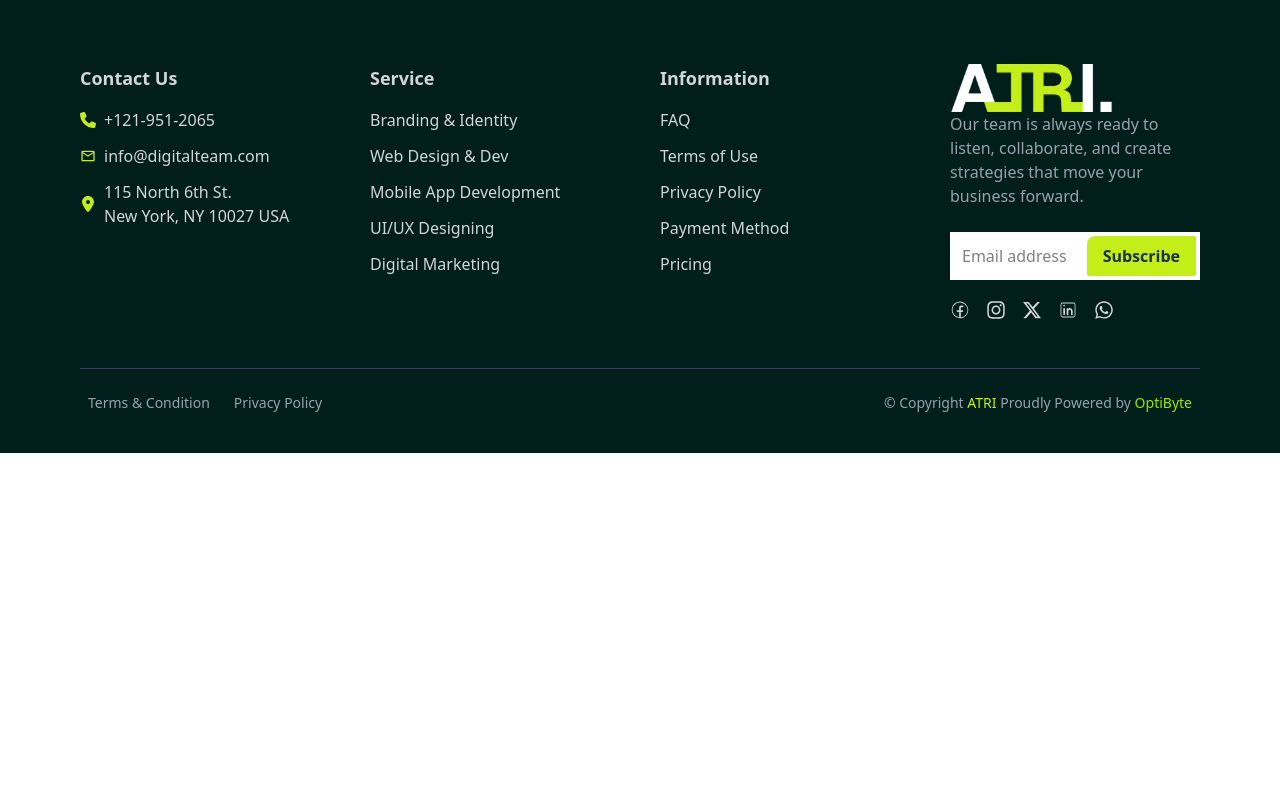
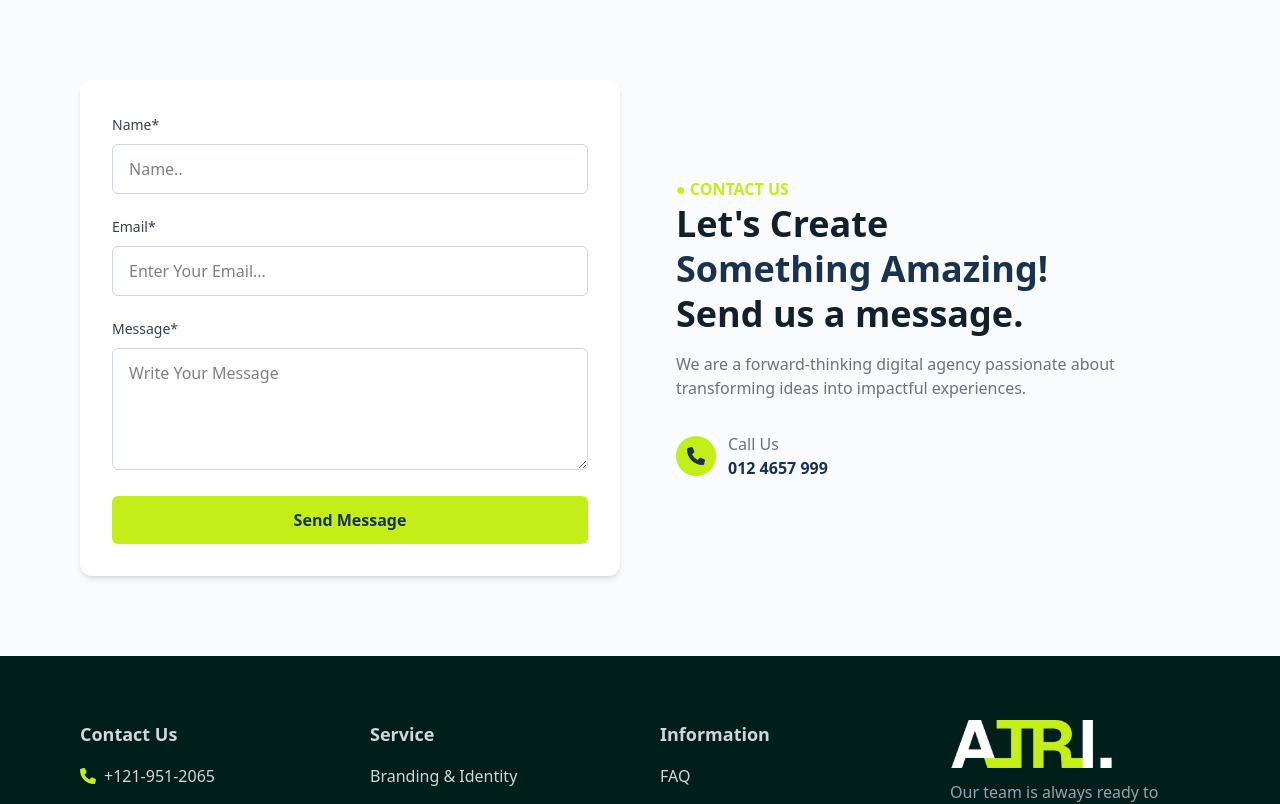
Before and after one commit to wptasmina/Digital_Agency, a React (Vite) app: page / in a window 1280 px wide. Shown: the top 804 px of the page. Built offline with nearby package versions, Linux system fonts and the light colour scheme.

Commit message:
contact section ad

```diff
--- a/src/App.jsx
+++ b/src/App.jsx
@@ -1,6 +1,7 @@
 import { useState } from 'react'
 // import reactLogo from './assets/react.svg'
 // import Cart from './components/footer';
+import Contact from './components/contact.jsx';
 import Footer from './components/footer.jsx';
 
 
@@ -11,7 +12,8 @@ function App() {
   return (
     <>
       <div>
-       <Footer />
+        <Contact />
+        <Footer />
       </div>
 
 
--- /dev/null
+++ b/src/components/contact.jsx
@@ -0,0 +1,78 @@
+import { FaPhone } from "react-icons/fa6";
+
+export default function Contact() {
+  return (
+    <section className="bg-[#F9FBFF] py-20 px-6 md:px-20">
+      <div className="grid md:grid-cols-2 gap-10 items-center max-w-6xl mx-auto">
+
+        {/* LEFT :: FORM */}
+        <div className="bg-white shadow-md rounded-xl p-8">
+          <form className="space-y-5">
+
+            {/* Name */}
+            <div>
+              <label className="text-gray-700 text-sm font-medium">Name*</label>
+              <input
+                type="text"
+                placeholder="Name.."
+                className="w-full mt-2 px-4 py-3 border border-gray-300 rounded-md outline-none focus:border-lime-400"
+              />
+            </div>
+
+            {/* Email */}
+            <div>
+              <label className="text-gray-700 text-sm font-medium">Email*</label>
+              <input
+                type="email"
+                placeholder="Enter Your Email..."
+                className="w-full mt-2 px-4 py-3 border border-gray-300 rounded-md outline-none focus:border-lime-400"
+              />
+            </div>
+
+            {/* Message */}
+            <div>
+              <label className="text-gray-700 text-sm font-medium">Message*</label>
+              <textarea
+                rows="4"
+                placeholder="Write Your Message"
+                className="w-full mt-2 px-4 py-3 border border-gray-300 rounded-md outline-none focus:border-lime-400"
+              ></textarea>
+            </div>
+
+            {/* Submit Button */}
+            <button className="w-full bg-[#C4EE18] text-[#19324D] py-3 font-semibold rounded-md hover:bg-lime-400 transition cursor-pointer">
+              Send Message
+            </button>
+          </form>
+        </div>
+
+        {/* RIGHT :: TEXT CONTENT */}
+        <div className="space-y-4 px-4">
+          <span className="text-[#C4EE18] font-semibold">● CONTACT US</span>
+
+          <h2 className="text-4xl font-bold text-[#13202C] leading-tight">
+            Let&apos;s Create <br />
+            <span className="text-[#19324D]">Something Amazing!</span> <br />
+            Send us a message.
+          </h2>
+
+          <p className="text-gray-500 max-w-md">
+            We are a forward-thinking digital agency passionate about transforming ideas
+            into impactful experiences.
+          </p>
+
+          <div className="flex items-center gap-3 pt-4">
+            <div className="w-10 h-10 flex items-center justify-center bg-[#C4EE18] rounded-full text-[#19324D] text-lg">
+              <FaPhone  className="text-[#19324D]"/>
+            </div>
+            <div>
+              <p className="text-gray-500 font-medium">Call Us</p>
+              <p className="font-semibold text-[#19324D]">012 4657 999</p>
+            </div>
+          </div>
+        </div>
+
+      </div>
+    </section>
+  );
+}
--- a/src/components/footer.jsx
+++ b/src/components/footer.jsx
@@ -1,9 +1,3 @@
-
-
-// export default function Footer() {
-//   return (
-    // <footer className="bg-[#002224] text-white py-4 mt-8">
-    //     <div>
 
 import '../index.css';
 import { CiFacebook, CiLinkedin } from "react-icons/ci";
@@ -67,8 +61,7 @@ export default function Footer() {
 
         {/* Brand + Subscribe */}
         <div>
-          {/* <h1 className="text-3xl font-bold text-[#C4EE18] mb-3">ATRI.</h1> */}
-          <img src={Logo} alt="Footer logo" className="w-[165] h-[48]"/>
+          <img src={Logo} alt="Footer logo" className="w-[165] h-[48] mb-3"/>
           <p className="text-gray-400 mb-6">
             Our team is always ready to listen, collaborate, and create
             strategies that move your business forward.
@@ -87,7 +80,7 @@ export default function Footer() {
           </div>
 
           {/* Social Icons */}
-          <div className="flex gap-4 text-xl mt-5">
+          <div className="flex gap-4 text-xl mt-5 cursor-pointer">
             <CiFacebook />
             <FaInstagram />
             <FaXTwitter />
--- a/src/index.css
+++ b/src/index.css
@@ -12,6 +12,15 @@
 .subscribe-input {
     @apply bg-[#C4EE18] text-[#19324D] px-4 py-2 my-1 mr-1 font-semibold rounded-tl-[8px] rounded-tr-[2px] rounded-br-[2px] rounded-bl-[2px];
 }
+
+/*contact section label */
+.contact-input {
+    @apply w-full mt-2 px-4 py-3 border border-gray-300 rounded-md outline-none focus:border-lime-400;
+  }
+.contact-label{
+    @apply text-gray-700 text-sm font-medium
+}
+
 }
 
 
```
